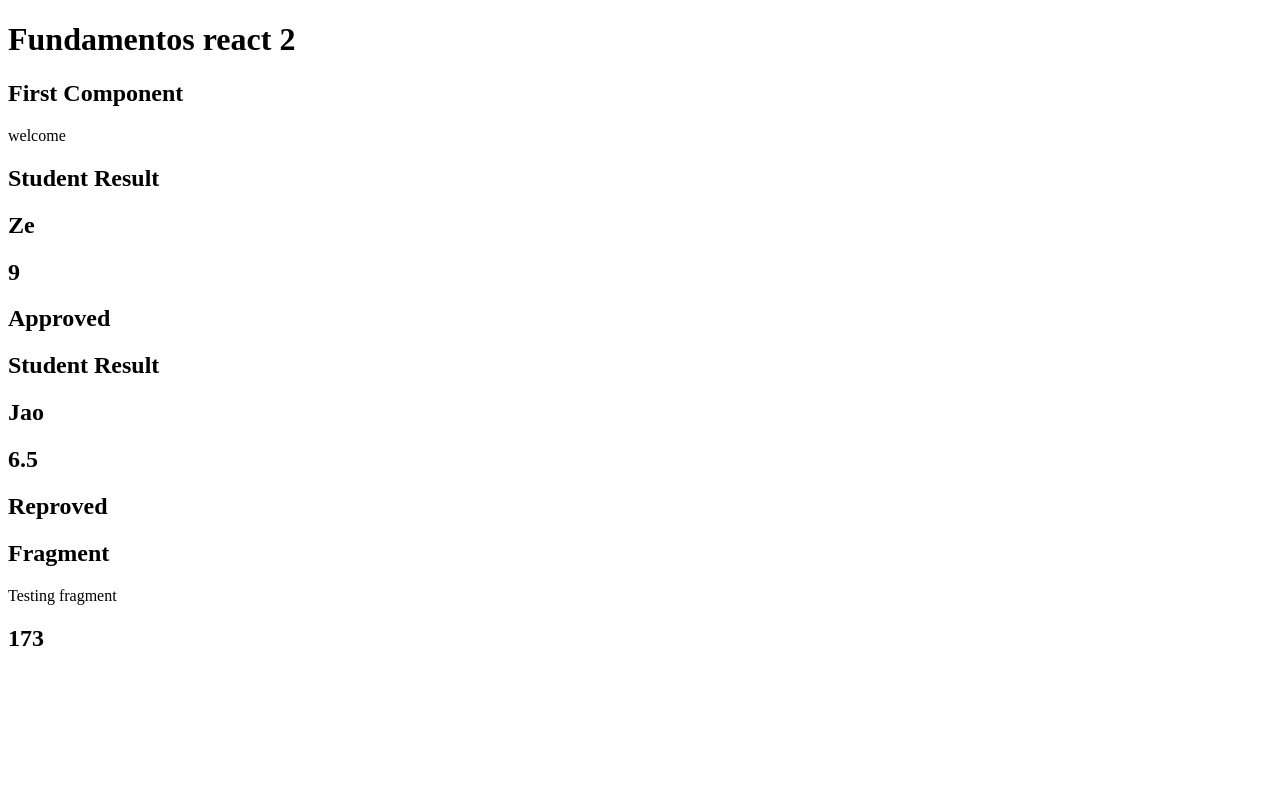
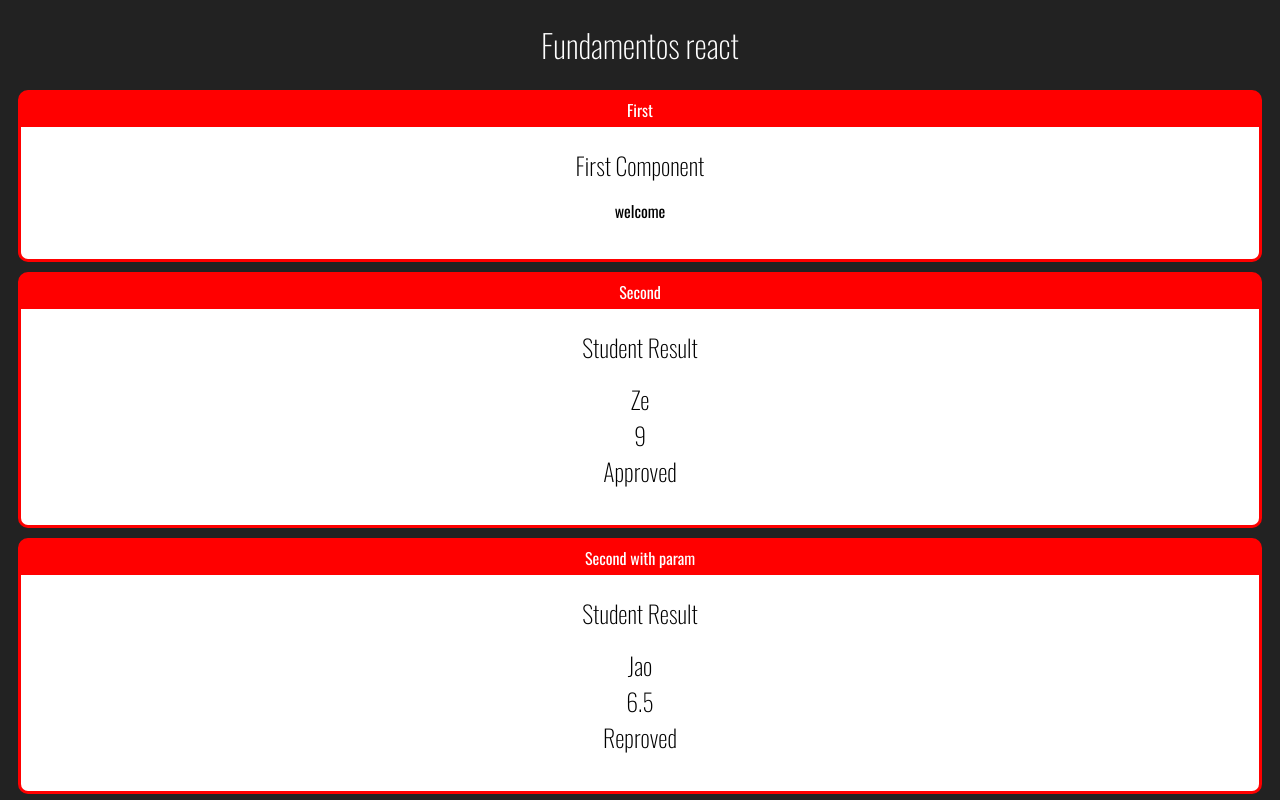
Before and after one commit to fabiocosta07/react-redux-course, a React (Create React App) app in the folder fundamentals-react/: page / in a window 1280 px wide. Shown: the top 800 px of the page. Built offline with nearby package versions, Linux system fonts and the light colour scheme.

Commit message:
section 2 - 22 - component card 01

```diff
--- a/fundamentals-react/public/index.html
+++ b/fundamentals-react/public/index.html
@@ -9,6 +9,10 @@
       name="description"
       content="Web site created using create-react-app"
     />
+    <link rel="preconnect" href="https://fonts.googleapis.com">
+    <link rel="preconnect" href="https://fonts.gstatic.com" crossorigin>
+    <link href="https://fonts.googleapis.com/css2?family=Oswald:wght@200;300;400;500;600;700&display=swap" rel="stylesheet">
+
     <link rel="apple-touch-icon" href="%PUBLIC_URL%/logo192.png" />
     <link rel="manifest" href="%PUBLIC_URL%/manifest.json" />
     <title>React App</title>
--- a/fundamentals-react/src/App.js
+++ b/fundamentals-react/src/App.js
@@ -3,17 +3,28 @@
 import SecondWithParam from './components/basics/SecondWithParam'
 import Fragment from './components/basics/Fragment';
 import ThirdRandom from './components/basics/ThirdRandom';
+import Card from './components/basics/layout/Card';
 
 export default _ =>
    <div id="app">
-      <h1>Fundamentos react 2</h1>
+      <h1>Fundamentos react</h1>
+      <Card title="First">
         <First></First>
+      </Card>
+      <Card title="Second">
         <SecondWithParam
           title="Student Result"
           student="Ze" score={9}/>
+      </Card>
+      <Card title="Second with param">
         <SecondWithParam
           title="Student Result"
           student="Jao" score={6.5}/>
+      </Card>
+      <Card title="Third Random">
+        <ThirdRandom min="2" max="200"/>
+      </Card>
+      <Card title="Fragment">
         <Fragment></Fragment>
-      <ThirdRandom min="2" max="200"/>
+      </Card>
    </div>
--- /dev/null
+++ b/fundamentals-react/src/components/basics/layout/Card.css
@@ -0,0 +1,19 @@
+.Card {
+    background-color: red;
+    border: 3px solid red;
+    border-radius: 10px;
+    overflow: hidden;
+    margin: 10px;
+}
+
+.Card .Title {
+    padding: 5px 0px;
+    display: flex;
+    justify-content: center;
+}
+
+.Card .Content {
+    background-color: #fff;
+    color: #000;
+    padding: 20px;
+}
--- /dev/null
+++ b/fundamentals-react/src/components/basics/layout/Card.jsx
@@ -0,0 +1,13 @@
+import "./Card.css"
+import React from "react"
+
+export default (props) => {
+    return (
+        <div className="Card">
+            <div className="Title">{ props.title }</div>
+            <div className="Content">
+                { props.children }
+            </div>
+        </div>
+    )
+}
--- a/fundamentals-react/src/index.css
+++ b/fundamentals-react/src/index.css
@@ -0,0 +1,14 @@
+body {
+    font-family: 'Oswald';
+    background-color: #222;
+    color: #fff;
+    text-align: center;
+}
+
+h1, h2, h3 {
+    font-weight: 200;
+}
+
+h2, h3 {
+    margin: 0;
+}
```
Lines whose indentation alone changed are shown as unchanged.
